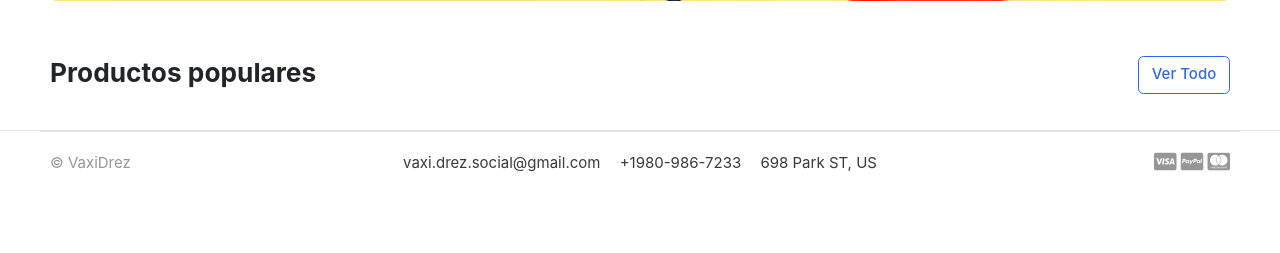
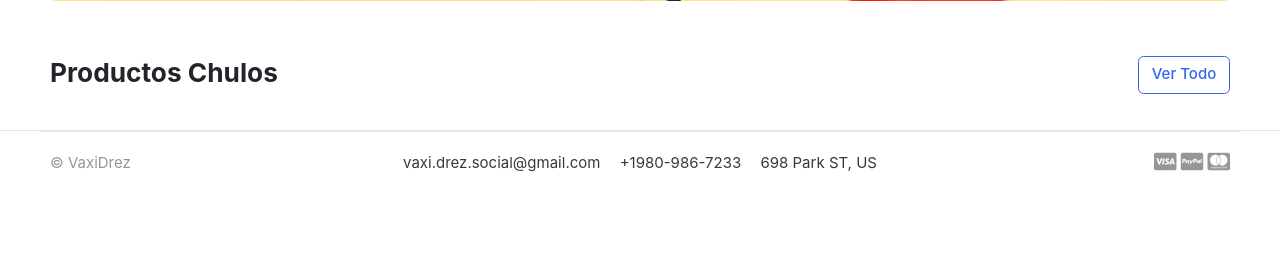
Before and after one commit to CarlosDeLosSantos/CursoDjangoUdemy_Ecommerce, a Django app: page / in a window 1280 px wide. Shown: the part 432-685 px from the top of the page. Run offline with Django 5.2, Linux system fonts and the light colour scheme; data that the repository does not hold is empty; some web fonts are replaced.

Commit message:
Pequeña Modificacion a home.html

```diff
--- a/templates/home.html
+++ b/templates/home.html
@@ -23,7 +23,7 @@
 
 <header class="section-heading">
 	<a href="{% url 'store' %}" class="btn btn-outline-primary float-right">Ver Todo</a>
-	<h3 class="section-title">Productos populares</h3>
+	<h3 class="section-title">Productos Chulos</h3>
 </header><!-- sect-heading -->
 
 
```
